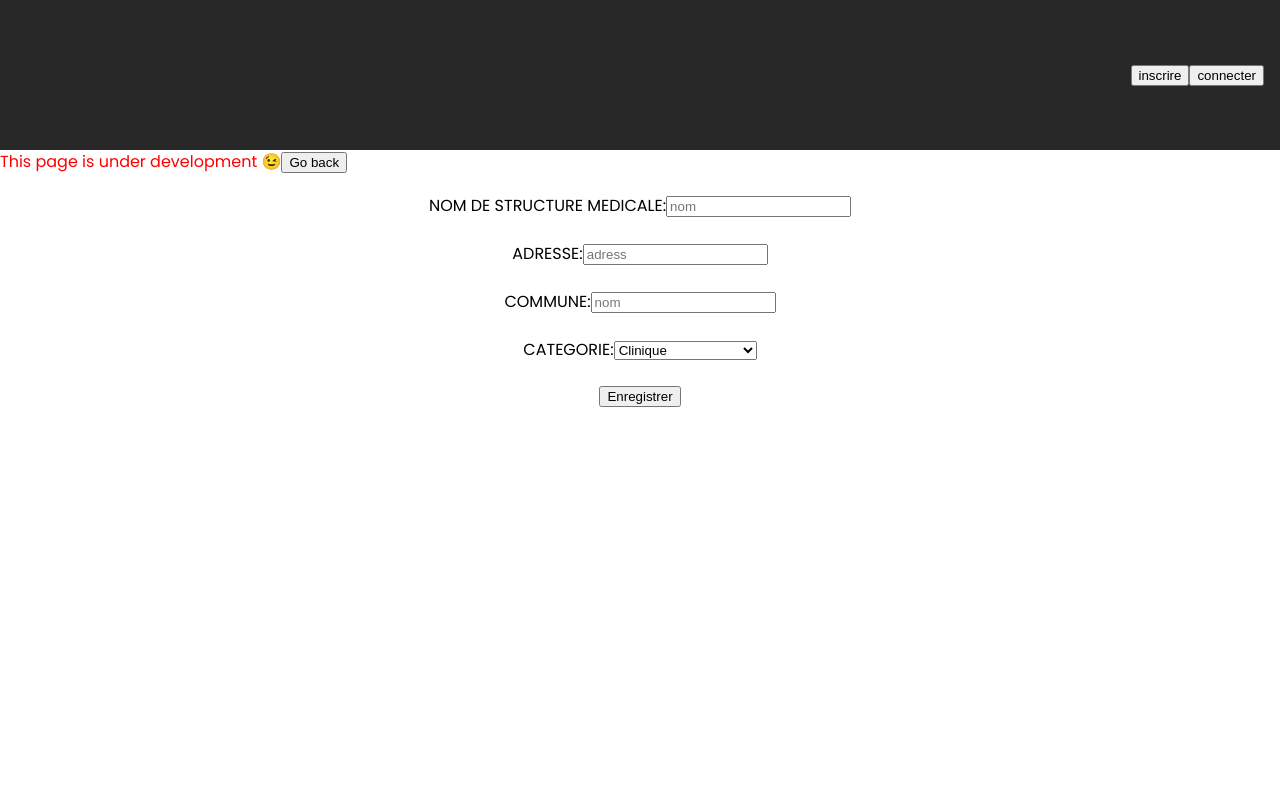
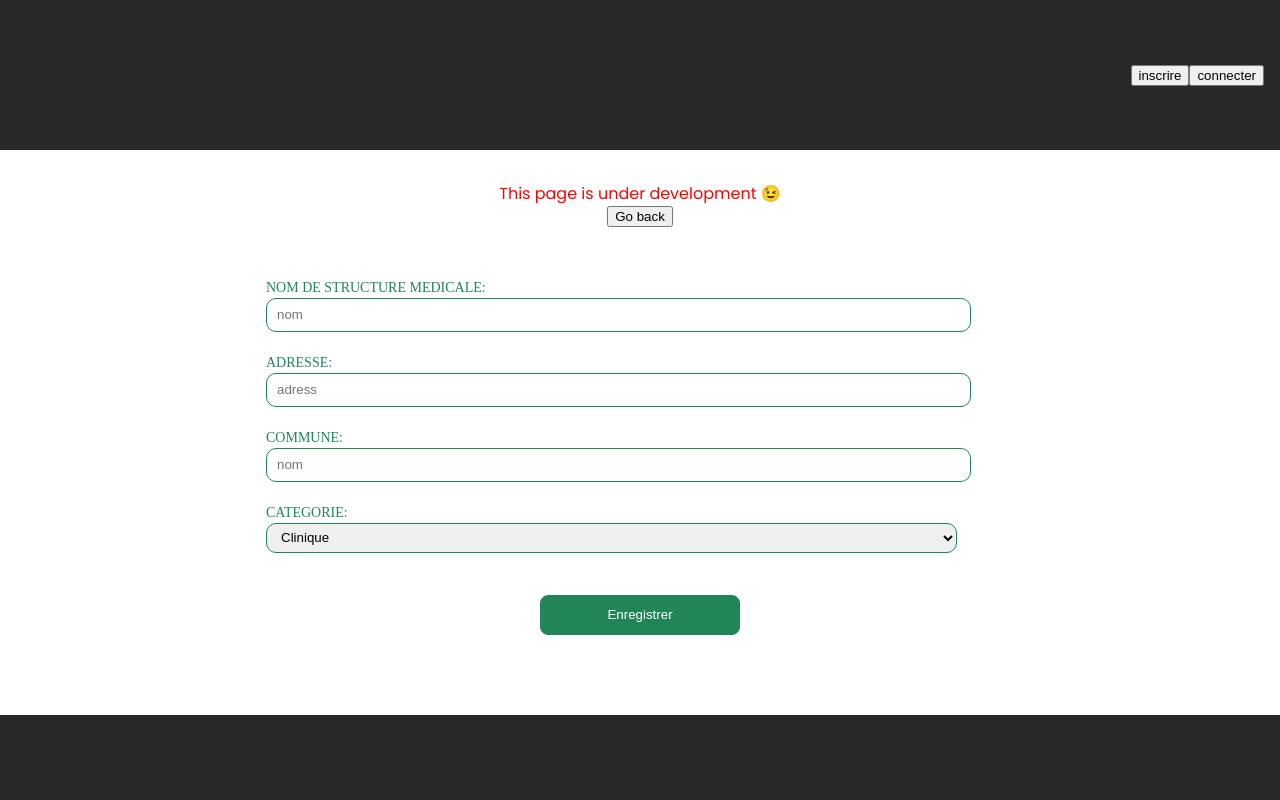
Before and after one commit to Richard-Chimama/eda, a React (Vite) app: page /enregistrer in a window 1280 px wide. Shown: the top 800 px of the page. Built offline with nearby package versions, Linux system fonts and the light colour scheme; no server answers.

Commit message:
improved the sign up interface

```diff
--- /dev/null
+++ b/src/API/Mutations.ts
@@ -0,0 +1,68 @@
+import { gql } from '@apollo/client';
+
+/**
+ * This register the user and return a jwson token
+ */
+const REGISTER_USER = gql`
+  mutation signUp(
+    $username: String!
+    $email: String!
+    $password: String!
+    $role: String!
+    $hospital: String!
+    $cnop: String
+  ) {
+    signUp(
+      username: $username
+      email: $email
+      password: $password
+      role: $role
+      hospital: $hospital
+      cnop: $cnop
+    )
+  }
+`;
+
+/**
+ * this login a user and retutrn a token
+ */
+const SIGNIN_USER = gql`
+    mutation signIn(
+        $email: String!,
+        $password: String!
+    ){
+        signIn(
+            email: $email,
+            password: $password
+        )
+    }
+`
+
+/**
+ * register hospital
+ */
+
+const REGISTER_HOSPITAL = gql`
+  mutation NewHospital(
+    $name: String!
+    $address: String!
+    $city: String!
+    $category: String!
+  ) {
+    newHospital(
+      name: $name
+      address: $address
+      city: $city
+      category: $category
+    ) {
+      id
+    }
+  }
+`;
+
+
+export default {
+    REGISTER_USER,
+    SIGNIN_USER,
+    REGISTER_HOSPITAL
+}
--- /dev/null
+++ b/src/API/Queries.ts
@@ -0,0 +1,11 @@
+import { gql } from "@apollo/client"
+
+const checkHospital:any = gql`
+    query checkHospital($name: String!){
+     checkHospital(name:$name)
+    }
+`
+
+export default {
+    checkHospital
+}
--- /dev/null
+++ b/src/API/index.ts
@@ -0,0 +1,8 @@
+import Mutations from "./Mutations";
+import Queries from "./Queries";
+
+
+export default{
+    Mutations,
+    Queries
+}
--- a/src/Components/Button/Button.tsx
+++ b/src/Components/Button/Button.tsx
@@ -3,16 +3,18 @@ import * as S from './styled'
 
 
 interface Props{
-    label: string,
+    value: string | number | readonly string[] | undefined,
+    type?: "button" | "submit" | "reset" | undefined,
     onPress?: ()=>void
 }
 
 const Button: React.FC<Props> = ({
-    label,
+    value,
+    type,
     onPress
 }) => {
   return (
-    <S.Button onClick={onPress}>{label}</S.Button>
+    <S.Button type={type} onClick={onPress}>{value}</S.Button>
   )
 }
 
--- a/src/Components/Button/styled.ts
+++ b/src/Components/Button/styled.ts
@@ -4,6 +4,7 @@ import styled from 'styled-components'
 
 export const Button = styled.button`
     height: 40px;
+    width: 200px;
     background-color: #228558;
     color: #fff;
     border: 1px solid #228558;
--- a/src/Pages/FirstPage/FirstPage.tsx
+++ b/src/Pages/FirstPage/FirstPage.tsx
@@ -17,7 +17,7 @@ const FirstPage = () => {
         <br />
         <p>Pour gére votre hôpital et vos donné, créez un compte</p>
         <Link to="/enregistrer">
-          <Button label="Commencer" />
+          <Button value="Commencer" />
         </Link>
 
         <br />
--- a/src/Pages/FirstPage/styled.ts
+++ b/src/Pages/FirstPage/styled.ts
@@ -5,17 +5,16 @@ export const container = styled.div`
 
 `
 export const content = styled.div`
-    height: 80vh;
     display: flex;
     flex-direction: column;
-    justify-content: center;
+    justify-content: flex-start;
     align-items: center;
     gap: 1rem;
-    padding: 0 1.5rem;
+    padding-top: 2rem;
+    padding-bottom: 4rem;
     text-align: center;
 
     @media (min-width: ${Theme.Devices.Mobile}px) {
-    width: 80%;
     text-align: none;
   }
 `
--- a/src/Pages/RegisterHospital/RegistorHospital.tsx
+++ b/src/Pages/RegisterHospital/RegistorHospital.tsx
@@ -1,31 +1,12 @@
 import React, {FunctionComponent, useState} from 'react'
 import * as S from "./styled.js"
-import { useMutation, useQuery, gql } from '@apollo/client';
+import { useMutation, useQuery } from '@apollo/client';
 import { useNavigate } from 'react-router-dom';
+import Button from '../../Components/Button/';
+import api from "../../API"
 
-const REGISTER_HOSPITAL = gql`
-  mutation NewHospital(
-    $name: String!
-    $address: String!
-    $city: String!
-    $category: String!
-  ) {
-    newHospital(
-      name: $name
-      address: $address
-      city: $city
-      category: $category
-    ) {
-      id
-    }
-  }
-`;
 
-const checkHospital:any = gql`
-    query checkHospital($name: String!){
-     checkHospital(name:$name)
-    }
-`
+
 
 const RegistorHospital: FunctionComponent = () => {
     const navigate = useNavigate()
@@ -35,13 +16,17 @@ const RegistorHospital: FunctionComponent = () => {
         hospital_name:"",
         address_name:"",
         city_name:"",
-        category: ""
+        category: "clinique"
     })
 
-    const {loading: checkHospitalLoading,error: checkHospitalError,data: checkHospitalData} = useQuery(checkHospital,{
-        variables: {name: inputs.hospital_name.trim().toLowerCase()},
-    })
-   const [registerHospital, {loading, error, data}] = useMutation(REGISTER_HOSPITAL)
+    const {
+      loading: checkHospitalLoading,
+      error: checkHospitalError,
+      data: checkHospitalData,
+    } = useQuery(api.Queries.checkHospital, {
+      variables: { name: inputs.hospital_name.trim().toLowerCase() },
+    });
+   const [registerHospital, {loading, error, data}] = useMutation(api.Mutations.REGISTER_HOSPITAL)
 
     const handleChange = (event: any) => {
         const name = event.target.name
@@ -78,8 +63,8 @@ const RegistorHospital: FunctionComponent = () => {
       <h2></h2>
       {isError && <div>{errorMessage}</div>}
       <S.Form onSubmit={handleSubmit}>
-        <label>
-          NOM DE STRUCTURE MEDICALE:
+        <S.Label>
+          <span>NOM DE STRUCTURE MEDICALE:</span>
           <input
             type="text"
             id="hospital_name"
@@ -89,12 +74,11 @@ const RegistorHospital: FunctionComponent = () => {
             onChange={handleChange}
             required
           />
-          <br />
           { checkHospitalLoading && <div>loading..</div>}
           { (!checkHospitalLoading && checkHospitalData?.checkHospital) && <span> name already registered</span>}
-        </label>
-        <label>
-          ADRESSE:
+        </S.Label>
+        <S.Label>
+          <span>ADRESSE:</span>
           <input
             type="text"
             id="address-name"
@@ -104,9 +88,9 @@ const RegistorHospital: FunctionComponent = () => {
             onChange={handleChange}
             required
           />
-        </label>
-        <label>
-          COMMUNE:
+        </S.Label>
+        <S.Label>
+          <span>COMMUNE:</span>
           <input
             type="text"
             id="city_name"
@@ -116,9 +100,9 @@ const RegistorHospital: FunctionComponent = () => {
             onChange={handleChange}
             required
           />
-        </label>
-        <label>
-          CATEGORIE:
+        </S.Label>
+        <S.Label>
+          <span>CATEGORIE:</span>
           <select
             name="category"
             value={inputs.category}
@@ -130,9 +114,10 @@ const RegistorHospital: FunctionComponent = () => {
             <option value="centre de santé">Centre de santé</option>
             <option value="hopital de référence">Hopital de référence</option>
           </select>
-        </label>
+        </S.Label>
 
-        <input type="submit" value="Enregistrer" />
+        <Button type="submit" value="Enregistrer"  />
+
       </S.Form>
     </S.Container>
   );
--- a/src/Pages/RegisterHospital/styled.ts
+++ b/src/Pages/RegisterHospital/styled.ts
@@ -1,13 +1,52 @@
 import styled from 'styled-components'
+import Theme from '../../Theme';
 
 export const Container = styled.div`
-    height: 100vh;
+    padding-top: 2rem;
+    padding-bottom: 3rem;
+    display: flex;
+    flex-direction: column;
+    justify-content: flex-start;
+    align-items: center;
 `
 
 export const Form = styled.form`
-    display: flex;
-    flex-direction: column;
-    justify-content: center;
-    align-items: center;
-    gap: 1.5rem
-`
+  display: flex;
+  flex-direction: column;
+  justify-content: center;
+  align-items: center;
+  width: 80%;
+
+  @media (min-width: ${Theme.Devices.Mobile}px) {
+    width: 60%;
+  }
+`;
+export const Label = styled.label`
+  display: flex;
+  flex-direction: column;
+  margin: 0 auto;
+  padding-top: 10px;
+  padding-bottom: 10px;
+  margin-left: 10px;
+  width: 100%;
+
+  @media (min-width: ${Theme.Devices.Mobile}px) {
+    text-align: left;
+  }
+
+  & > span {
+    font-family: Poppin;
+    font-size: 14px;
+    font-weight: 500;
+    color: #228558;
+  }
+
+  & > input,select, .password1 {
+    border: 1px solid #228558;
+    border-radius: 10px;
+    height: 30px;
+    outline: none;
+    padding-left: 10px;
+    width: 90%;
+  }
+`;
--- a/src/Pages/Signin/Signin.tsx
+++ b/src/Pages/Signin/Signin.tsx
@@ -2,18 +2,10 @@ import React, {useState} from 'react'
 import { useMutation, gql } from '@apollo/client';
 import { useNavigate } from 'react-router-dom';
 import * as S from "./styled"
+import api from "../../API"
+import Button from '../../Components/Button';
 
-const SIGNIN_USER = gql`
-    mutation signIn(
-        $email: String!,
-        $password: String!
-    ){
-        signIn(
-            email: $email,
-            password: $password
-        )
-    }
-`
+
 
 const Signin: React.FC = () => {
     const navigate = useNavigate()
@@ -22,7 +14,7 @@ const Signin: React.FC = () => {
         password: ""
     })
 
-    const [signinUSER, {loading, error, data}] = useMutation(SIGNIN_USER)
+    const [signinUSER, {loading, error, data}] = useMutation(api.Mutations.SIGNIN_USER)
 
     const handleChange = (event:any)=>{
         const name = event.target.name
@@ -48,16 +40,16 @@ const Signin: React.FC = () => {
     <S.Container>
         <S.Form onSubmit={handleSubmit}>
         <i style={{color:"red"}}>This page is under development 😉</i>
-            <label>
-                Email:
+            <S.Label>
+                <span>Email:</span>
                 <input type="email" name="email" value={inputs.email} onChange={handleChange}  />
-            </label>
-            <label>
-                Mot de passe:
+            </S.Label>
+            <S.Label>
+                <span>Mot de passe:</span>
                 <input type="text" name="password"  value={inputs.password} onChange={handleChange}  />
-            </label>
+            </S.Label>
 
-            <input type="submit" value="envoyer" />
+            <Button type="submit" value="envoyer" />
         </S.Form>
     </S.Container>
   )
--- a/src/Pages/Signin/styled.ts
+++ b/src/Pages/Signin/styled.ts
@@ -1,8 +1,14 @@
 import styled from 'styled-components'
+import Theme from '../../Theme';
 
 
 export const Container = styled.div`
+    display: flex;
+    flex-direction: column;
+    justify-content: flex-start;
+    align-items: center;
     height: 100vh;
+
 `
 
 export const Form = styled.form`
@@ -10,5 +16,38 @@ export const Form = styled.form`
     flex-direction: column;
     justify-content: center;
     align-items: center;
-    gap: 2rem;
+    width: 80%;
+
+    @media (min-width: ${Theme.Devices.Mobile}px) {
+    width: 60%;
+  }
 `
+export const Label = styled.label`
+  display: flex;
+  flex-direction: column;
+  margin: 0 auto;
+  padding-top: 10px;
+  padding-bottom: 10px;
+  margin-left: 10px;
+  width: 100%;
+
+  @media (min-width: ${Theme.Devices.Mobile}px) {
+    text-align: left;
+  }
+
+  & > span {
+    font-family: Poppin;
+    font-size: 14px;
+    font-weight: 500;
+    color: #228558;
+  }
+
+  & > input,select, .password1 {
+    border: 1px solid #228558;
+    border-radius: 10px;
+    height: 30px;
+    outline: none;
+    padding-left: 10px;
+    width: 90%;
+  }
+`;
--- a/src/Pages/Singup/Signup.tsx
+++ b/src/Pages/Singup/Signup.tsx
@@ -2,28 +2,9 @@ import { useMutation, gql, useApolloClient } from '@apollo/client';
 import React, {FunctionComponent, useEffect, useState} from 'react';
 import { useNavigate, useParams } from 'react-router-dom';
 import * as S from "./styled"
+import api from "../../API"
 
 
-
-const REGISTER_USER = gql`
-  mutation signUp(
-    $username: String!
-    $email: String!
-    $password: String!
-    $role: String!
-    $hospital: String!
-    $cnop: String
-  ) {
-    signUp(
-      username: $username
-      email: $email
-      password: $password
-      role: $role
-      hospital: $hospital
-      cnop: $cnop
-    )
-  }
-`;
 
 
 const Signup: FunctionComponent = () => {
@@ -43,7 +24,7 @@ const Signup: FunctionComponent = () => {
     password2: "",
   })
 
-  const [registerUSER, {loading, error, data}] = useMutation(REGISTER_USER)
+  const [registerUSER, {loading, error, data}] = useMutation(api.Mutations.REGISTER_USER)
 
 
 
@@ -170,7 +151,7 @@ if(data){
             onChange={handleChange}
             required
           />
-          {isMatch && <span style={{color: "red"}}>the password doesn't match!</span>}
+          {isMatch && <span style={{color: "red"}}>Le mot de passe ne correspond pas!</span>}
         </S.Label>
         <br />
         <input type="submit" value="send" />
```
